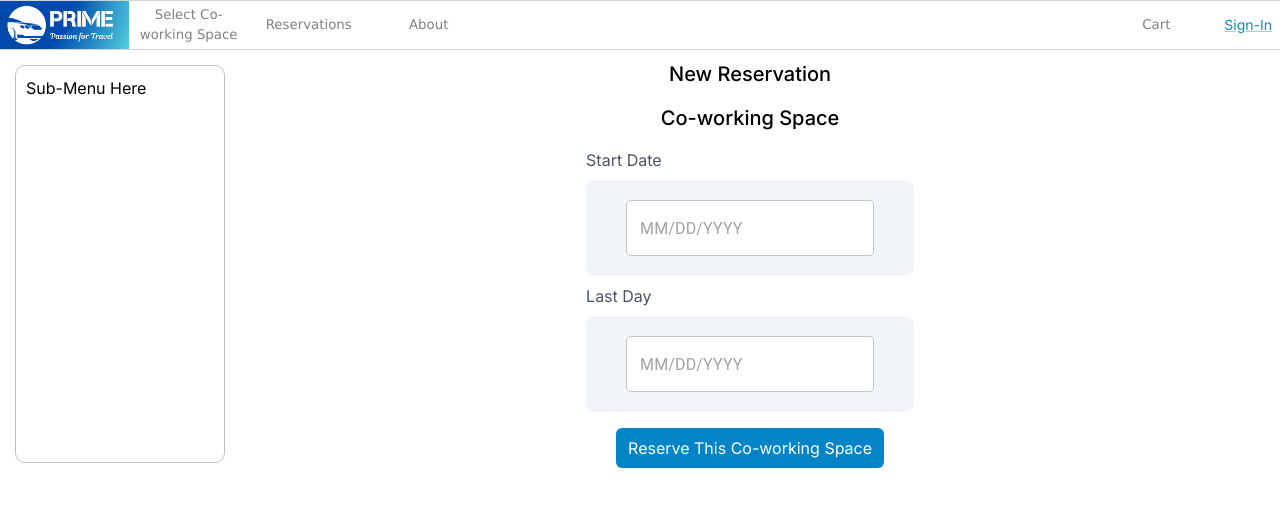
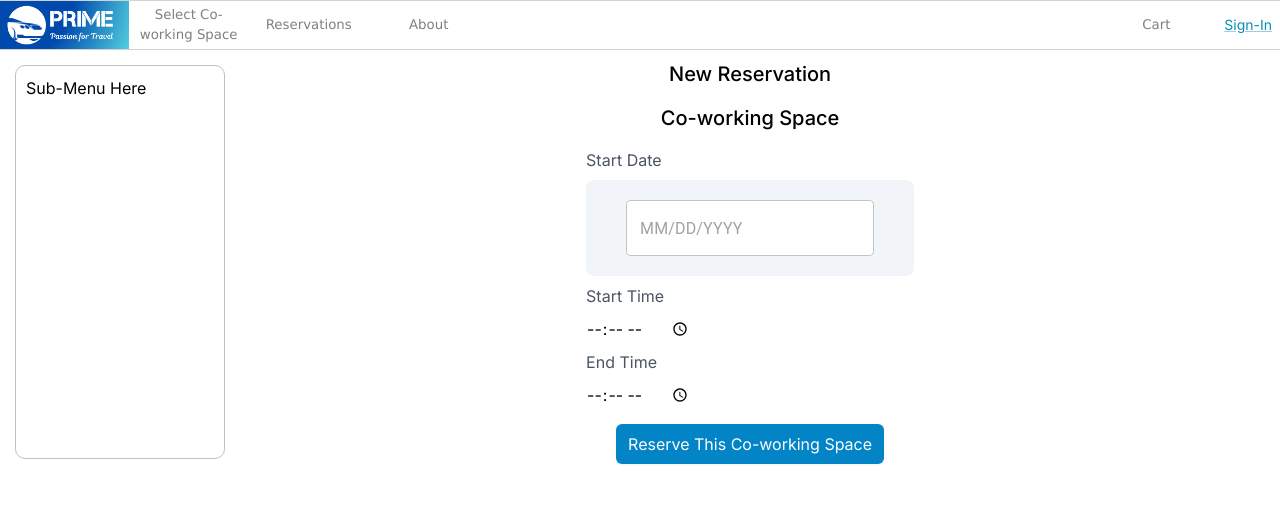
Before and after one commit to 2110503-2564/fe-project-2024-2-raven, a Next.js app: page /reservations in a window 1280 px wide. Shown: the top 506 px of the page. Built offline with nearby package versions, Linux system fonts and the light colour scheme; no server answers.

Commit message:
make reservation by start time and end time

```diff
--- a/interfaces.ts
+++ b/interfaces.ts
@@ -46,7 +46,8 @@ export interface CoworkingSpaceJson {
 export interface ReservationItem{
 coworkingSpaceId:string,
 coworkingSpaceName:string,
-numOfDays: number,
+numOfHours: number,
 pickupDate:string,
-returnDate: string,
+startTime: string,
+endTime: string,
 }
--- a/src/app/reservations/page.tsx
+++ b/src/app/reservations/page.tsx
@@ -16,21 +16,29 @@ export default function Reservations () {
 
     const dispatch = useDispatch<AppDispatch>()
 
+    const [pickupDate, setPickupDate] = useState<Dayjs | null>(null);
+    const [startTime, setStartTime] = useState<string>(''); // HH:mm format
+    const [endTime, setEndTime] = useState<string>(''); // HH:mm format
+
     const makeReservation = () => {
-        if(cid && name && pickupDate && returnDate ) {
+
+        if (cid && name && pickupDate && startTime && endTime) {
+            const startDateTime = dayjs(pickupDate).set('hour', parseInt(startTime.split(':')[0])).set('minute', parseInt(startTime.split(':')[1]));
+            const endDateTime = dayjs(pickupDate).set('hour', parseInt(endTime.split(':')[0])).set('minute', parseInt(endTime.split(':')[1]));
+
+            const diffInHours = endDateTime.diff(startDateTime, 'hour');
+
             const item:ReservationItem = {
                 coworkingSpaceId:cid,
                 coworkingSpaceName:name,
-                numOfDays:returnDate.diff(pickupDate, "day"),
-                pickupDate: dayjs(pickupDate).format("YYYY/MM/DD"),
-                returnDate: dayjs(returnDate).format("YYYY/MM/DD")
-              }
-              dispatch(addReservation(item))
+                numOfHours: diffInHours,
+                pickupDate: startDateTime.toISOString(), // Use ISO format
+                startTime: startTime,
+                endTime: endTime,
+            }
+            dispatch(addReservation(item))
         }
     }
-
-    const [pickupDate,setPickupDate] = useState<Dayjs|null>(null)
-    const [returnDate,setReturnDate] = useState<Dayjs|null>(null)
 
     return (
 
@@ -42,12 +50,21 @@ export default function Reservations () {
 
                     Start Date</div>
                 <DateReserve onDateChange={(value:Dayjs)=>{setPickupDate(value)}}
-                   />
-                <div className="text-md text-left text-gray-600">
-                    Last Day</div>
-                <DateReserve onDateChange={(value:Dayjs)=>setReturnDate(value)}
-                    />
+                />
 
+                <div className="text-md text-left text-gray-600">Start Time</div>
+                <input
+                type="time"
+                value={startTime}
+                onChange={(e) => setStartTime(e.target.value)}
+                />
+
+                <div className="text-md text-left text-gray-600">End Time</div>
+                <input
+                type="time"
+                value={endTime}
+                onChange={(e) => setEndTime(e.target.value)}
+                />
 
             </div>
             <button className="block rounded-md bg-sky-600 hover:bg-indigo-600 px-3 py-2
--- a/src/components/DateReserve.tsx
+++ b/src/components/DateReserve.tsx
@@ -20,6 +20,7 @@ export default function DateReserve ({onDateChange}
                 value={reserveDate}
                 onChange={(value)=>{setReserveDate(value); onDateChange(value)}}
                 />
+
             </LocalizationProvider>
 
 
```
